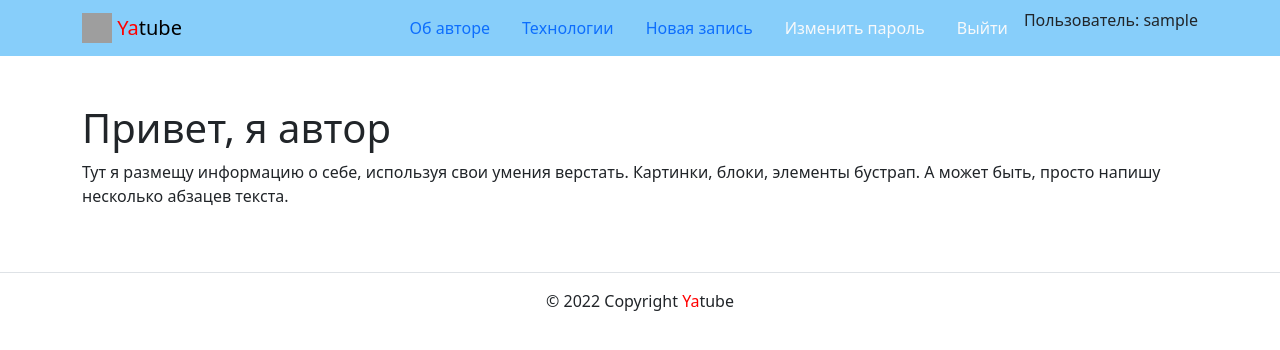
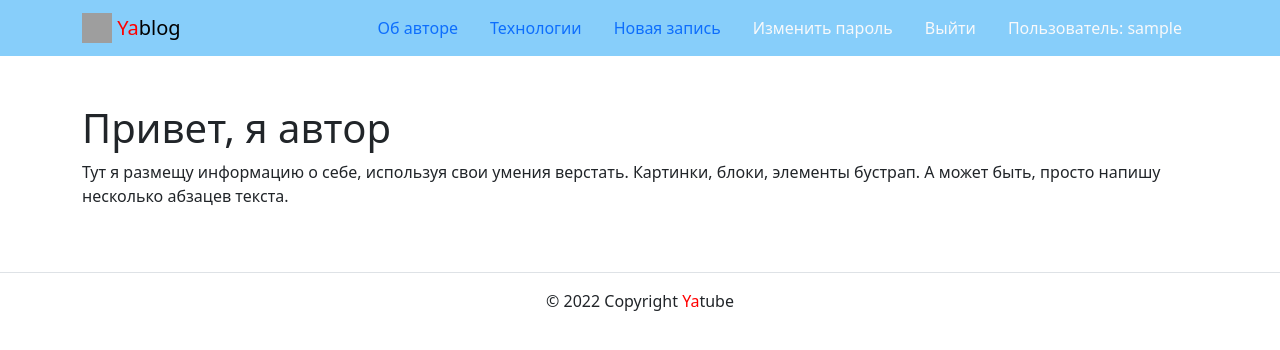
Before and after one commit to taube-a/hw05_final, a Django app: page /about/author/ in a window 1280 px wide. Shown: the top 350 px of the page. Run offline with Django 3.2, Linux system fonts and the light colour scheme; the visitor is signed in with stand-in values (Sample User, id 1); some libraries are stand-ins or nearby versions; grey boxes are pictures that could not be loaded.

Commit message:
feat: improve design of header

```diff
--- a/yatube/templates/includes/header.html
+++ b/yatube/templates/includes/header.html
@@ -7,7 +7,7 @@
         <img src="{% static 'img/logo.png' %}"
              width="30" height="30"
              class="d-inline-block align-top">
-        <span style="color:red">Ya</span>tube</a>
+        <span style="color:red">Ya</span>blog</a>
       </a>
         <ul class="nav nav-pills">
           <li class="nav-item">
@@ -31,7 +31,7 @@
                  href="{% url 'users:logout' %}">Выйти</a>
             </li>
             <li>
-              Пользователь: {{ user.username }}
+              <a class="nav-link link-light">Пользователь: {{ user.username }}</a>
             </li>
           {% else %}
             <li class="nav-item">
```
